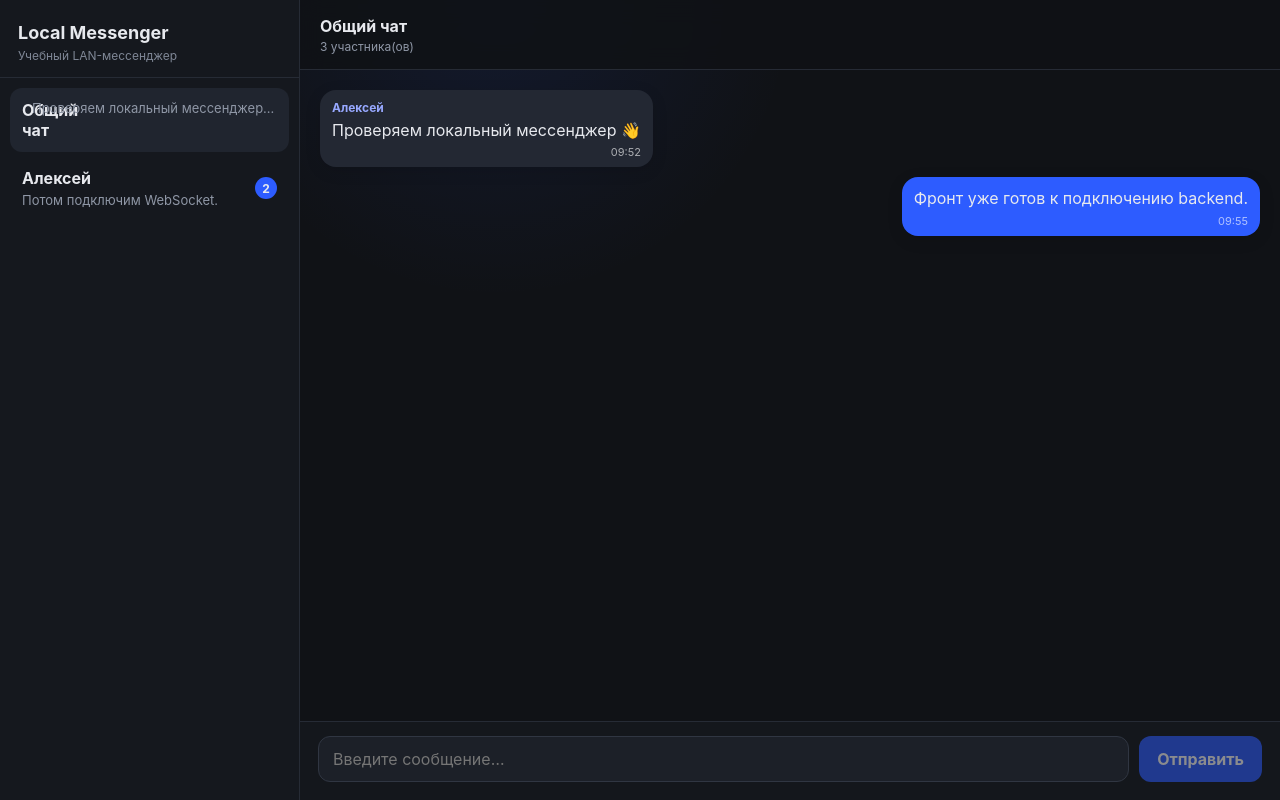
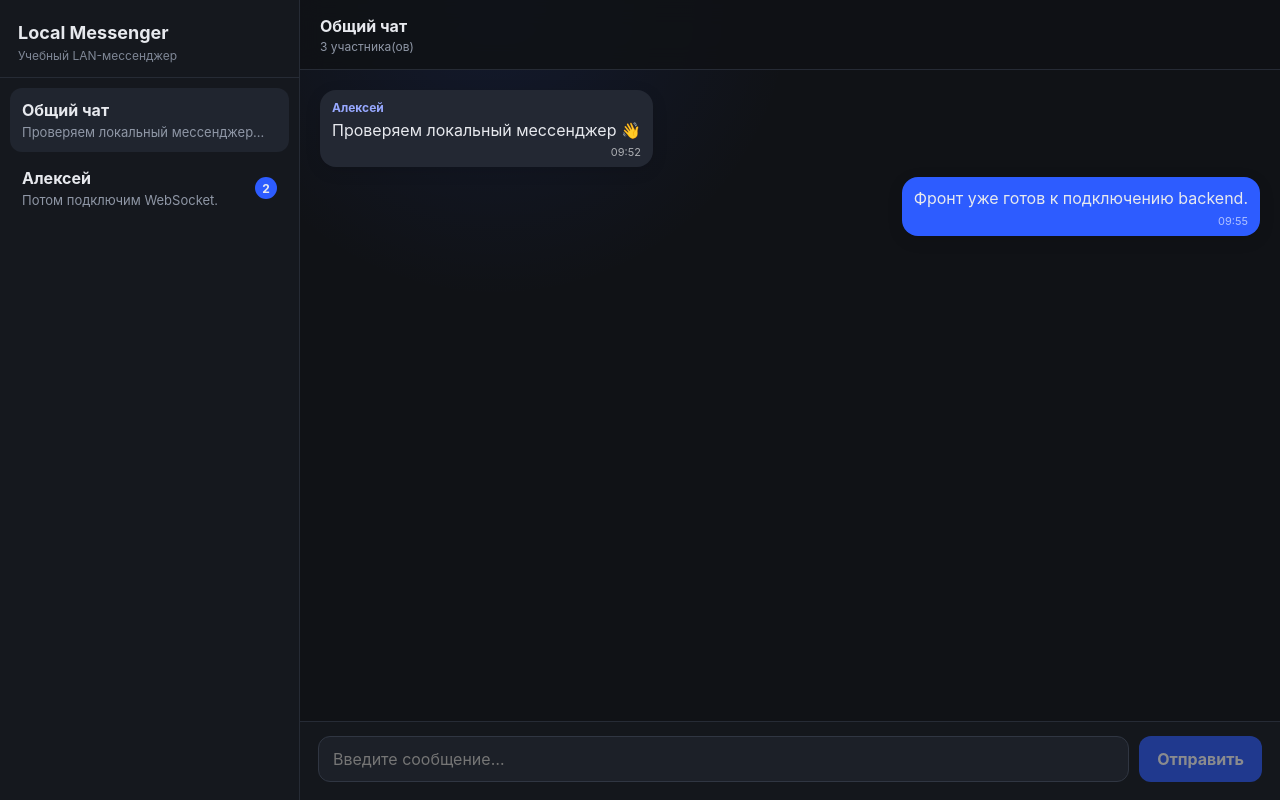
Before and after one commit to RilPax/local_messenger, a React (Vite) app: page /chat/general in a window 1280 px wide. Built offline with nearby package versions, Linux system fonts and the light colour scheme.

Commit message:
span fix

```diff
--- a/src/Components/Sidebar/Sidebar.module.scss
+++ b/src/Components/Sidebar/Sidebar.module.scss
@@ -5,6 +5,6 @@
 .list { display: flex; flex-direction: column; gap: 4px; padding: 10px; overflow-y: auto; }
 .item { display: grid; grid-template-columns: 1fr auto; gap: 4px 10px; padding: 12px; color: inherit; text-decoration: none; border-radius: 12px; }
 .item:hover, .active { background: #20252f; }
-.name { min-width: 0; font-weight: 700; }
-.lastMessage { min-width: 0; color: #8f97a6; font-size: 13px; overflow: hidden; text-overflow: ellipsis; white-space: nowrap; }
+.name { grid-column: 1; min-width: 0; font-weight: 700; }
+.lastMessage { grid-column: 1; min-width: 0; color: #8f97a6; font-size: 13px; overflow: hidden; text-overflow: ellipsis; white-space: nowrap; }
 .badge { grid-row: 1 / span 2; grid-column: 2; align-self: center; min-width: 22px; height: 22px; padding: 0 6px; display: grid; place-items: center; border-radius: 999px; background: #2d5cff; font-size: 12px; font-weight: 700; }
--- a/tsconfig.node.json
+++ b/tsconfig.node.json
@@ -4,7 +4,7 @@
     "skipLibCheck": true,
     "module": "ESNext",
     "moduleResolution": "Bundler",
-    "allowImportingTsExtensions": true,
+    "noEmit": true,
     "strict": true
   },
   "include": ["vite.config.ts"]
```
Also changed, not shown: 2 other files (tests, documents, lock files or other folders).
